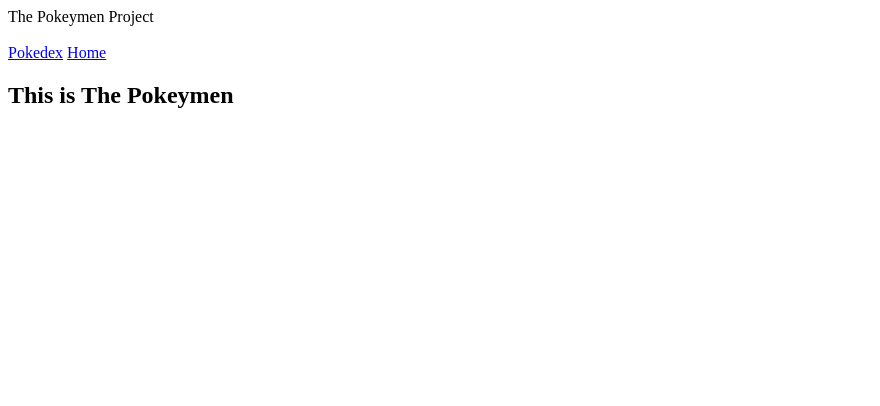
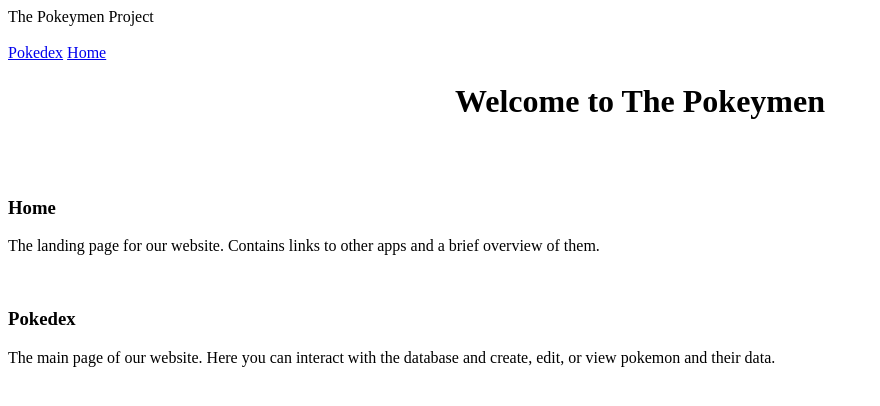
Before and after one commit to loganfu06/ThePokeymen, a Django app: page /home/ in a window 1280 px wide. Shown: the top 406 px of the page, without its empty margins (0-880 px from the left). Run offline with Django 4.2, Linux system fonts and the light colour scheme.

Commit message:
added some flair

```diff
--- a/pokemon/core/static/main.css
+++ b/pokemon/core/static/main.css
@@ -0,0 +1,3 @@
+.title {
+    text-align: center;
+}
--- a/pokemon/home/templates/home/index.html
+++ b/pokemon/home/templates/home/index.html
@@ -1,4 +1,26 @@
 {% extends "base.html" %}
+{% load static %}
 {% block content %}
-   <h2>This is {{title_page}}</h2><br><br>
-{% endblock content %}
+   <!DOCTYPE html>
+   <html lang="en">
+   <meta charset="UTF-8">
+   <title>Page Title</title>
+   <meta name="viewport" content="width=device-width,initial-scale=1">
+   <link rel="stylesheet" href="{% static 'main.css'%}">
+   <div class="title"><h1>Welcome to {{title_page}}</h1></div><br><br>
+
+   <div class="explainer">
+      <h3>Home</h3>
+      <p>
+         The landing page for our website. Contains links to other
+         apps and a brief overview of them.
+      </p>
+   </div><br>
+   <div class="explainer">
+      <h3>Pokedex</h3>
+      <p>
+         The main page of our website. Here you can interact with the
+         database and create, edit, or view pokemon and their data.
+      </p>
+   </div>
+{% endblock content %}``
```
